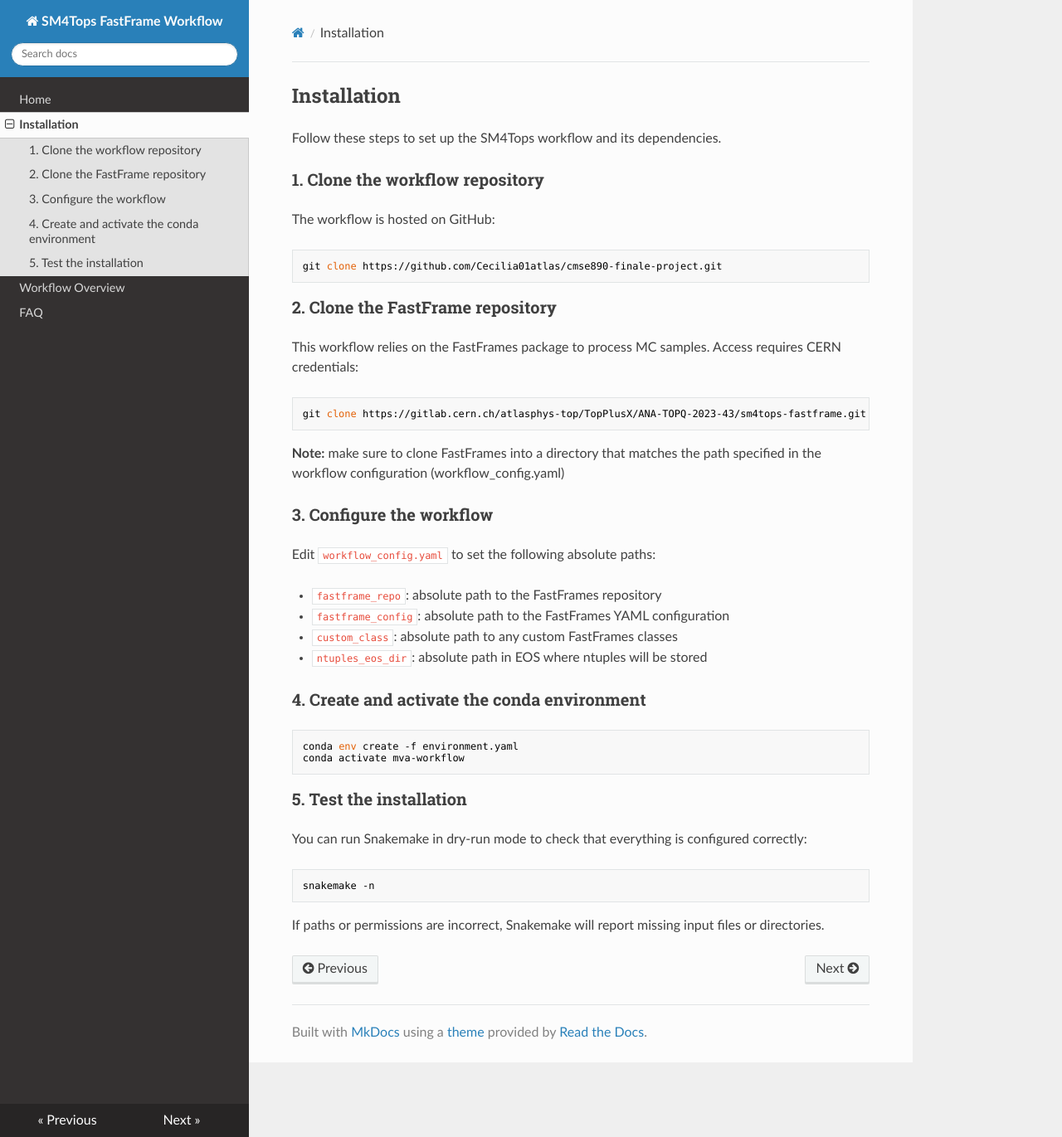
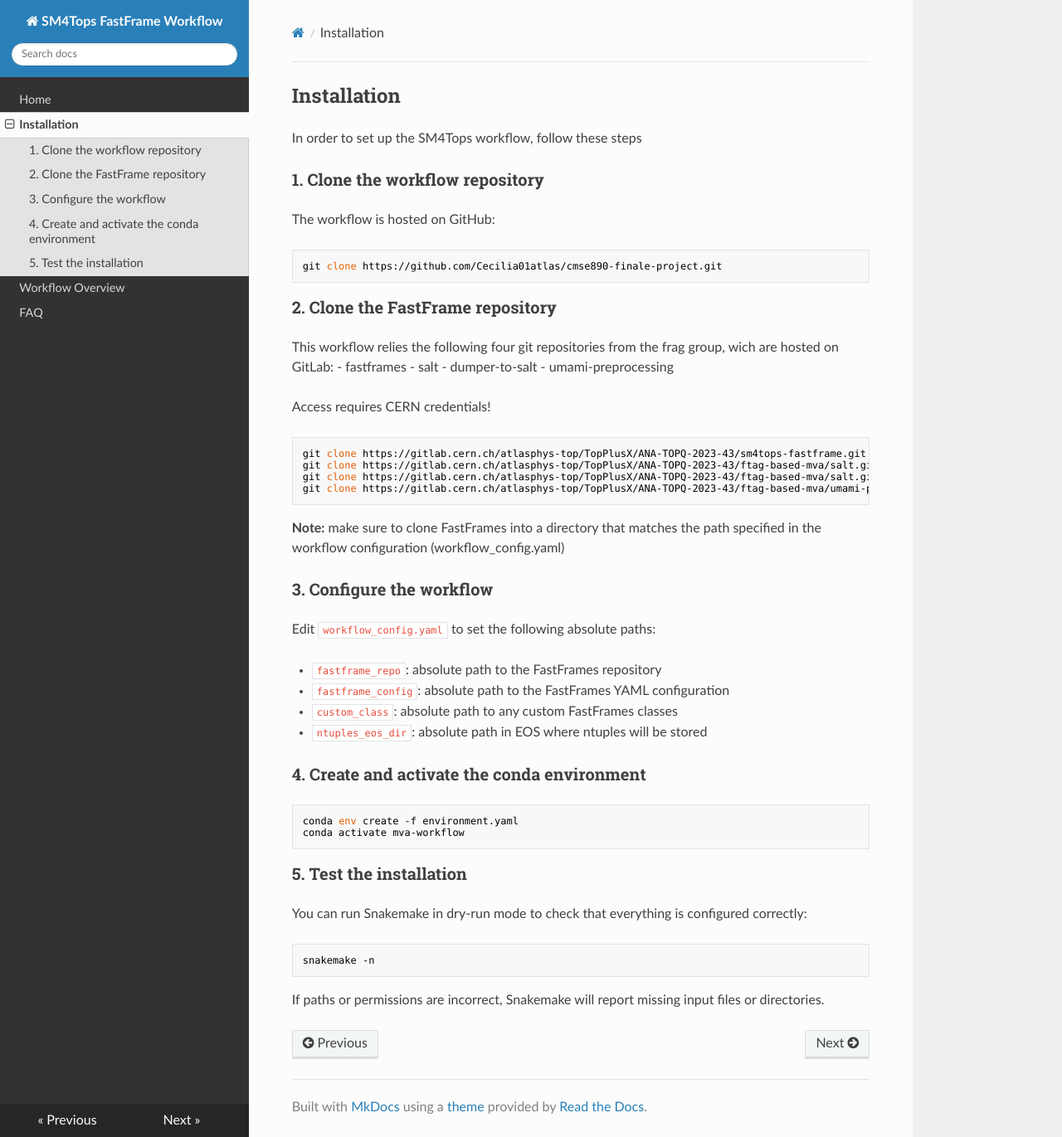
Before and after one commit to Cecilia01atlas/cmse890-finale-project, an MkDocs documentation site: the page built from docs/installation.md, in a window 1280 px wide and 1371 px high. Shown: the whole window at 83% size. Built offline with MkDocs 1.6.1, drawn with Linux system fonts in a browser that asks for light colours; nearby versions of some CDN libraries.

````diff
--- a/docs/installation.md
+++ b/docs/installation.md
@@ -1,6 +1,6 @@
 ## Installation
 
-Follow these steps to set up the SM4Tops workflow and its dependencies.
+In order to set up the SM4Tops workflow, follow these steps
 
 ### 1. Clone the workflow repository
 
@@ -11,10 +11,19 @@
 ```
 
 ### 2. Clone the FastFrame repository
-This workflow relies on the FastFrames package to process MC samples. Access requires CERN credentials:
+This workflow relies the following four git repositories from the frag group, wich are hosted on GitLab:
+- fastframes
+- salt
+- dumper-to-salt
+- umami-preprocessing
+
+Access requires CERN credentials!
 
 ```bash
 git clone https://gitlab.cern.ch/atlasphys-top/TopPlusX/ANA-TOPQ-2023-43/sm4tops-fastframe.git
+git clone https://gitlab.cern.ch/atlasphys-top/TopPlusX/ANA-TOPQ-2023-43/ftag-based-mva/salt.git
+git clone https://gitlab.cern.ch/atlasphys-top/TopPlusX/ANA-TOPQ-2023-43/ftag-based-mva/salt.git
+git clone https://gitlab.cern.ch/atlasphys-top/TopPlusX/ANA-TOPQ-2023-43/ftag-based-mva/umami-preprocessing.git
 ```
 
 **Note:** make sure to clone FastFrames into a directory that matches the path specified in the workflow configuration (workflow_config.yaml)
````
Also changed, not shown: workflow_config.yaml (+34 -23 lines), 1 other file.
